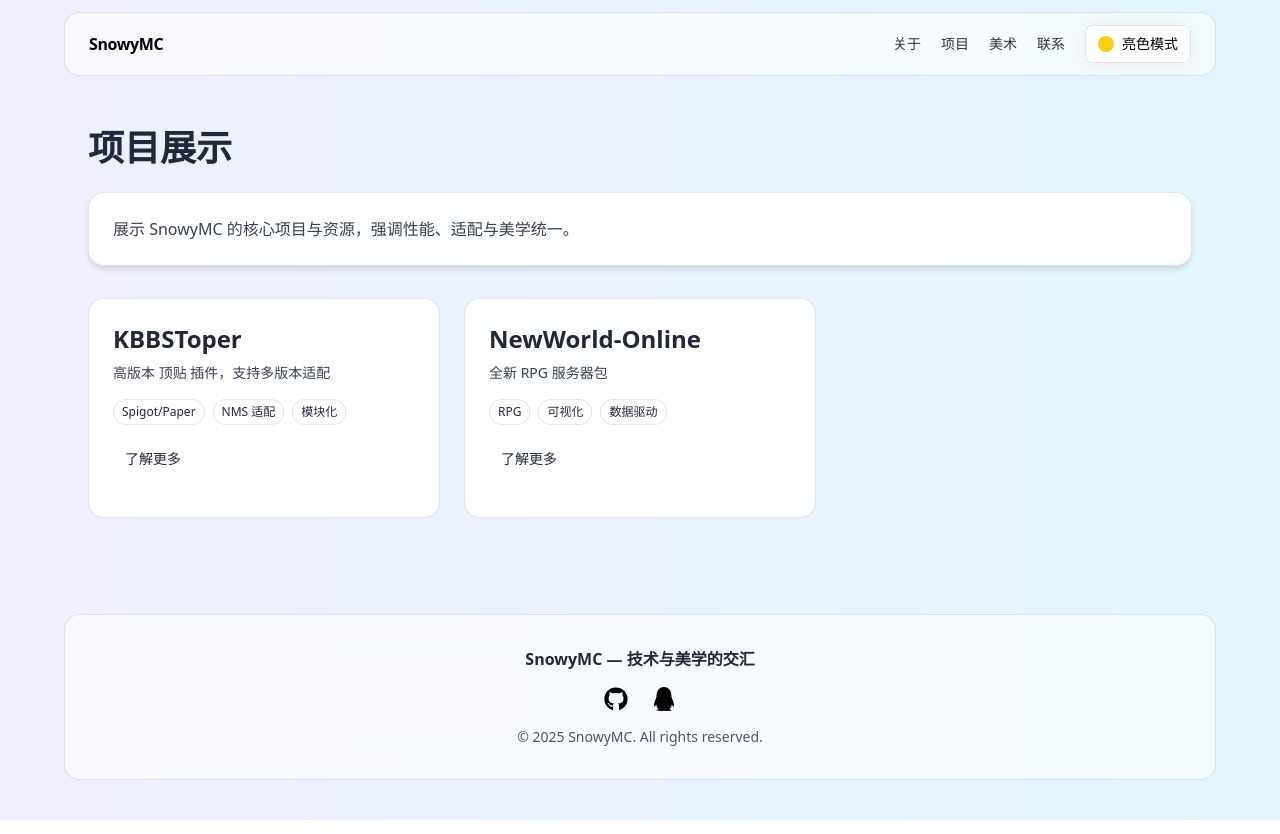
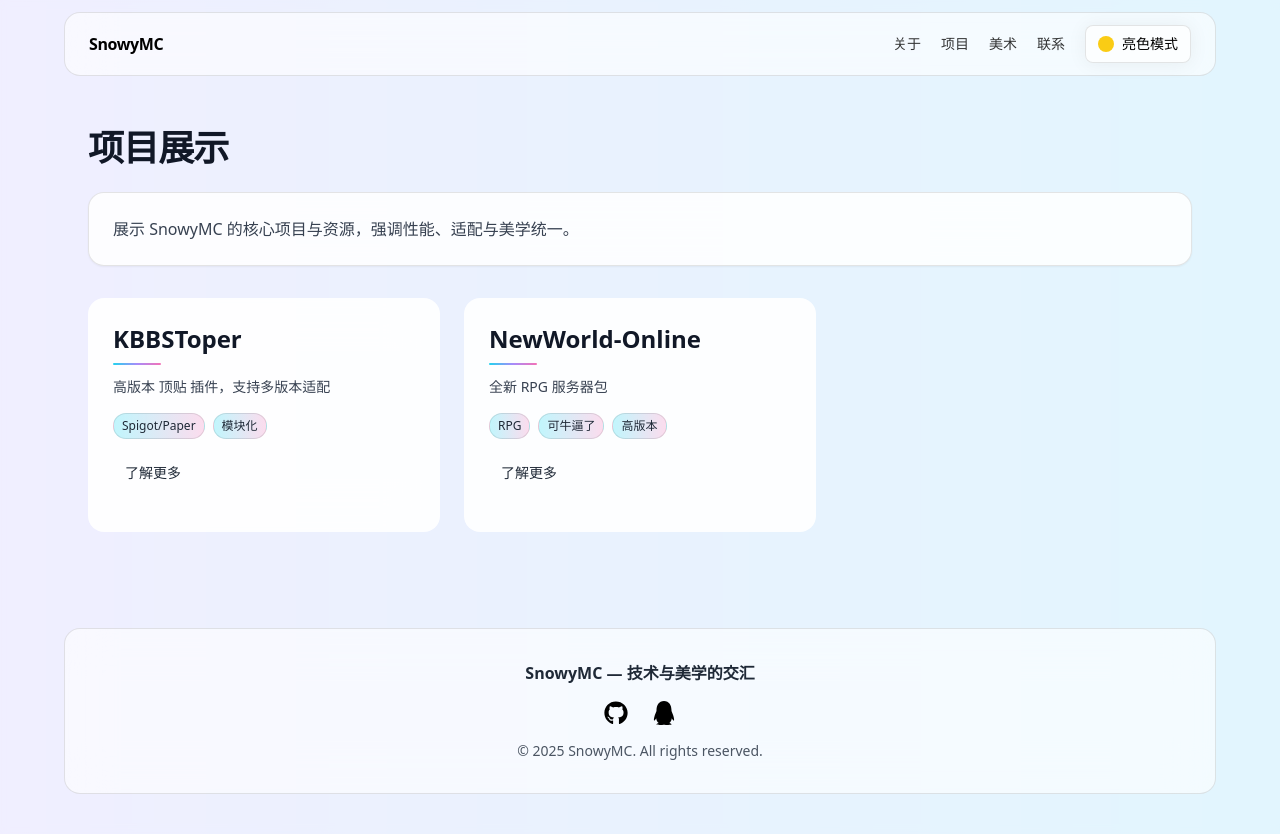
Before and after one commit to mincHR549/snowymc-website, a Next.js app: page /projects in a window 1280 px wide. Built offline with nearby package versions, Linux system fonts and the light colour scheme.

Commit message:
Update project tags and improve styling

```diff
--- a/pages/projects.tsx
+++ b/pages/projects.tsx
@@ -1,6 +1,7 @@
 // pages/projects.tsx
 "use client";
 
+import Head from "next/head";
 import Navbar from "../components/Navbar";
 import Footer from "../components/Footer";
 import { MotionDiv, MotionH2, MotionP } from "../components/motion-safe";
@@ -9,23 +10,20 @@ const projects = [
   {
     title: "KBBSToper",
     desc: "高版本 顶贴 插件，支持多版本适配",
-    tags: ["Spigot/Paper", "NMS 适配", "模块化"],
+    tags: ["Spigot/Paper", "模块化"],
     link: "https://klpbbs.com/thread-125838-1-1.html",
   },
   {
     title: "NewWorld-Online",
     desc: "全新 RPG 服务器包",
-    tags: ["RPG", "可视化", "数据驱动"],
+    tags: ["RPG", "可牛逼了", "高版本"],
     link: "#",
   },
 ];
 
 const container = {
   hidden: { opacity: 0 },
-  visible: {
-    opacity: 1,
-    transition: { staggerChildren: 0.2 },
-  },
+  visible: { opacity: 1, transition: { staggerChildren: 0.2 } },
 };
 const item = {
   hidden: { opacity: 0, y: 40, scale: 0.95, rotate: -2 },
@@ -40,25 +38,55 @@ const item = {
 
 export default function Projects() {
   return (
-    <div className="min-h-screen relative">
+    <div className="min-h-screen relative overflow-hidden">
+      <Head>
+        <title>项目展示 - SnowyMC 核心作品</title>
+        <meta
+          name="description"
+          content="展示 SnowyMC 的核心项目与资源，强调性能、适配与美学统一。"
+        />
+        <meta
+          name="keywords"
+          content="SnowyMC, Minecraft, 插件, 项目, RPG, NMS, 模块化"
+        />
+        <meta property="og:title" content="SnowyMC 项目展示" />
+        <meta
+          property="og:description"
+          content="SnowyMC 的核心插件与服务器项目，兼顾性能与美学。"
+        />
+        <meta property="og:type" content="website" />
+        <meta property="og:url" content="https://www.snowymc.top/projects" />
+      </Head>
+
       <Navbar />
 
-      <main className="max-w-6xl mx-auto pt-32 px-6">
+      {/* 背景光晕 */}
+      <MotionDiv
+        initial={{ rotate: 0 }}
+        animate={{ rotate: 360 }}
+        transition={{ repeat: Infinity, duration: 60, ease: "linear" }}
+        aria-hidden="true"
+        className="absolute top-[120px] left-1/2 -translate-x-1/2 w-[800px] h-[800px]
+                   rounded-full blur-3xl pointer-events-none
+                   bg-gradient-to-tr from-cyan-400/18 via-violet-400/18 to-pink-400/18"
+      />
+
+      <main className="relative max-w-6xl mx-auto pt-32 px-6">
         {/* 标题 */}
         <MotionH2
           initial={{ opacity: 0, y: -20 }}
           animate={{ opacity: 1, y: 0 }}
           transition={{ duration: 0.6 }}
-          className="text-4xl font-bold mb-6 text-gray-800 dark:text-white drop-shadow-sm"
+          className="text-4xl font-extrabold tracking-tight mb-6 text-gray-900 dark:text-white"
         >
           项目展示
         </MotionH2>
 
         {/* 简介 */}
         <MotionP
-          className="mb-8 backdrop-blur-xl bg-white/90 dark:bg-black/40
-                     px-6 py-6 rounded-2xl border border-black/10 dark:border-white/20
-                     text-gray-700 dark:text-white/80 shadow-md"
+          className="mb-8 backdrop-blur-xl bg-white/85 dark:bg-black/40
+                     px-6 py-6 rounded-2xl border border-black/10 dark:border-white/15
+                     text-gray-700 dark:text-white/80 shadow-sm"
           initial={{ opacity: 0 }}
           animate={{ opacity: 1 }}
           transition={{ delay: 0.2 }}
@@ -72,20 +100,38 @@ export default function Projects() {
           initial="hidden"
           animate="visible"
           className="grid md:grid-cols-3 gap-6"
+          role="list"
+          aria-label="项目卡片列表"
         >
           {projects.map((p) => (
             <MotionDiv
               key={p.title}
               variants={item}
-              whileHover={{ scale: 1.05, y: -5, rotate: 1, boxShadow: "0 12px 30px rgba(0,0,0,0.2)" }}
-              className="group backdrop-blur-xl bg-white/90 dark:bg-black/40
-                         p-6 rounded-2xl border border-black/10 dark:border-white/20
-                         hover:shadow-xl transition relative overflow-hidden"
+              whileHover={{
+                scale: 1.05,
+                y: -5,
+                rotate: 1,
+                boxShadow: "0 12px 30px rgba(0,0,0,0.2)",
+              }}
+              className="group relative backdrop-blur-xl bg-white/90 dark:bg-black/40
+                         p-6 rounded-2xl border border-transparent hover:border-transparent
+                         before:absolute before:inset-0 before:rounded-2xl
+                         before:p-[2px] before:bg-gradient-to-r
+                         before:from-cyan-400 before:via-violet-400 before:to-pink-400
+                         before:opacity-0 group-hover:before:opacity-100
+                         before:transition before:duration-500 before:-z-10
+                         hover:shadow-xl transition overflow-hidden"
+              role="listitem"
+              aria-label={`${p.title}（${p.desc}）`}
             >
-              <h3 className="text-2xl font-semibold text-gray-800 dark:text-white">
+              <h3 className="text-2xl font-semibold text-gray-900 dark:text-white">
                 {p.title}
               </h3>
-              <p className="mt-2 text-sm text-gray-700 dark:text-white/80">
+              <div
+                aria-hidden="true"
+                className="mt-2 h-[2px] w-12 bg-gradient-to-r from-cyan-400 via-violet-400 to-pink-400 rounded"
+              />
+              <p className="mt-3 text-sm text-gray-700 dark:text-white/80">
                 {p.desc}
               </p>
 
@@ -95,10 +141,11 @@ export default function Projects() {
                   <span
                     key={t}
                     className="text-xs px-2 py-1 rounded-full
-                               backdrop-blur-md bg-white/40 dark:bg-white/20
+                               bg-gradient-to-r from-cyan-300/40 to-pink-300/40
+                               dark:from-cyan-400/30 dark:to-pink-400/30
                                text-gray-800 dark:text-white/80
                                border border-black/10 dark:border-white/20
-                               transition hover:bg-white/60 dark:hover:bg-white/30"
+                               transition"
                   >
                     {t}
                   </span>
@@ -108,21 +155,28 @@ export default function Projects() {
               {/* 链接 */}
               <a
                 href={p.link}
+                target="_blank"
+                rel="noopener noreferrer"
                 className="mt-5 inline-block text-sm font-medium relative
                            text-gray-800 dark:text-white
+                           px-3 py-1 rounded-md
                            before:absolute before:inset-0 before:rounded-md
                            before:p-[1px] before:bg-gradient-to-r before:from-cyan-400 before:to-pink-400
                            before:opacity-0 hover:before:opacity-100
                            before:transition before:duration-300
-                           before:-z-10 px-3 py-1 rounded-md"
+                           before:-z-10
+                           hover:shadow-[0_0_18px_rgba(34,211,238,0.35)]"
               >
                 了解更多
               </a>
 
               {/* 底部渐变条 */}
-              <div className="mt-4 h-1 w-0 group-hover:w-full transition-all
-                              bg-gradient-to-r from-cyan-300 via-violet-300 to-pink-300
-                              dark:from-cyan-400 dark:via-violet-400 dark:to-pink-400 rounded"></div>
+              <div
+                aria-hidden="true"
+                className="mt-4 h-1 w-0 group-hover:w-full transition-all
+                           bg-gradient-to-r from-cyan-300 via-violet-300 to-pink-300
+                           dark:from-cyan-400 dark:via-violet-400 dark:to-pink-400 rounded"
+              />
             </MotionDiv>
           ))}
         </MotionDiv>
```
